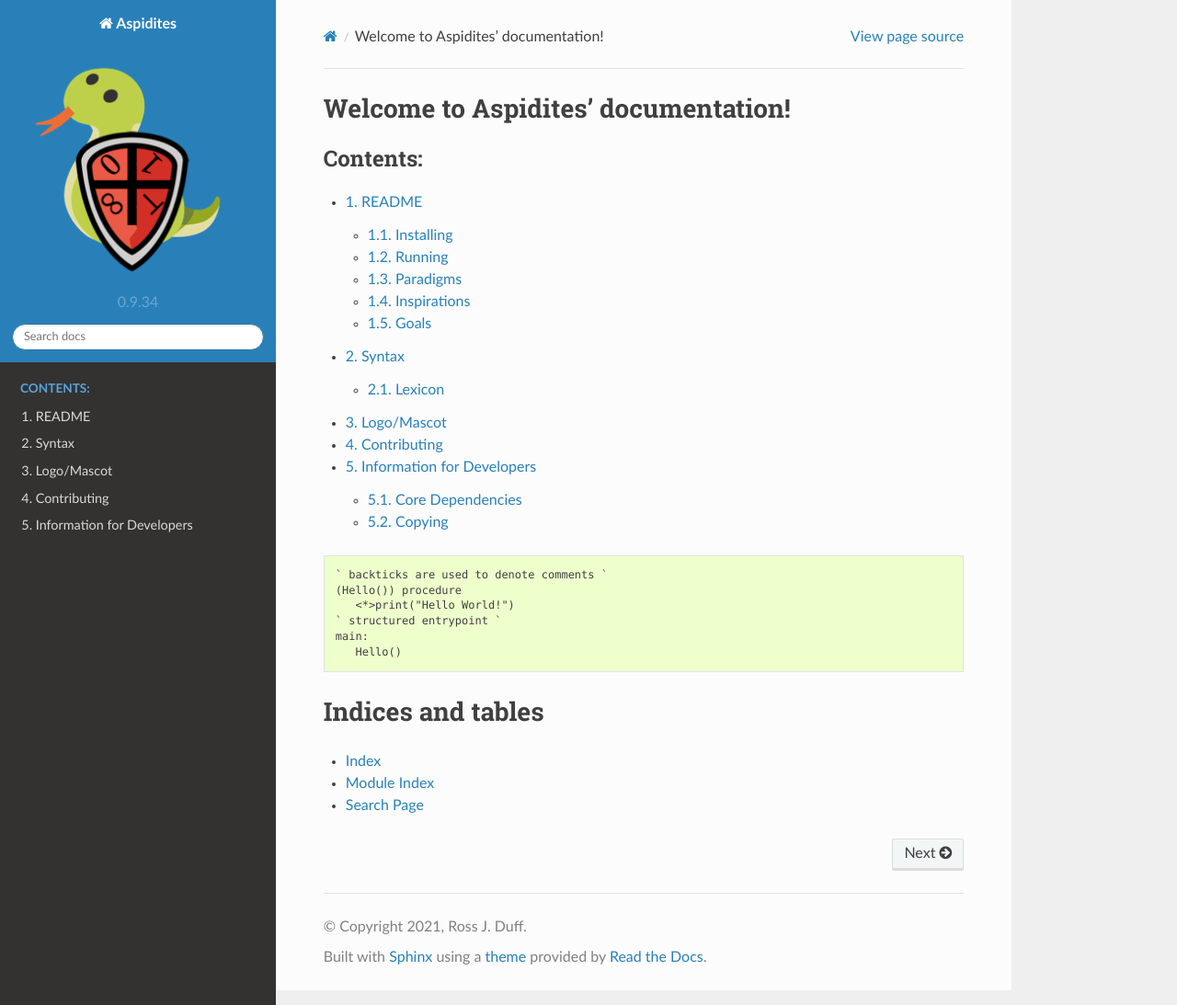
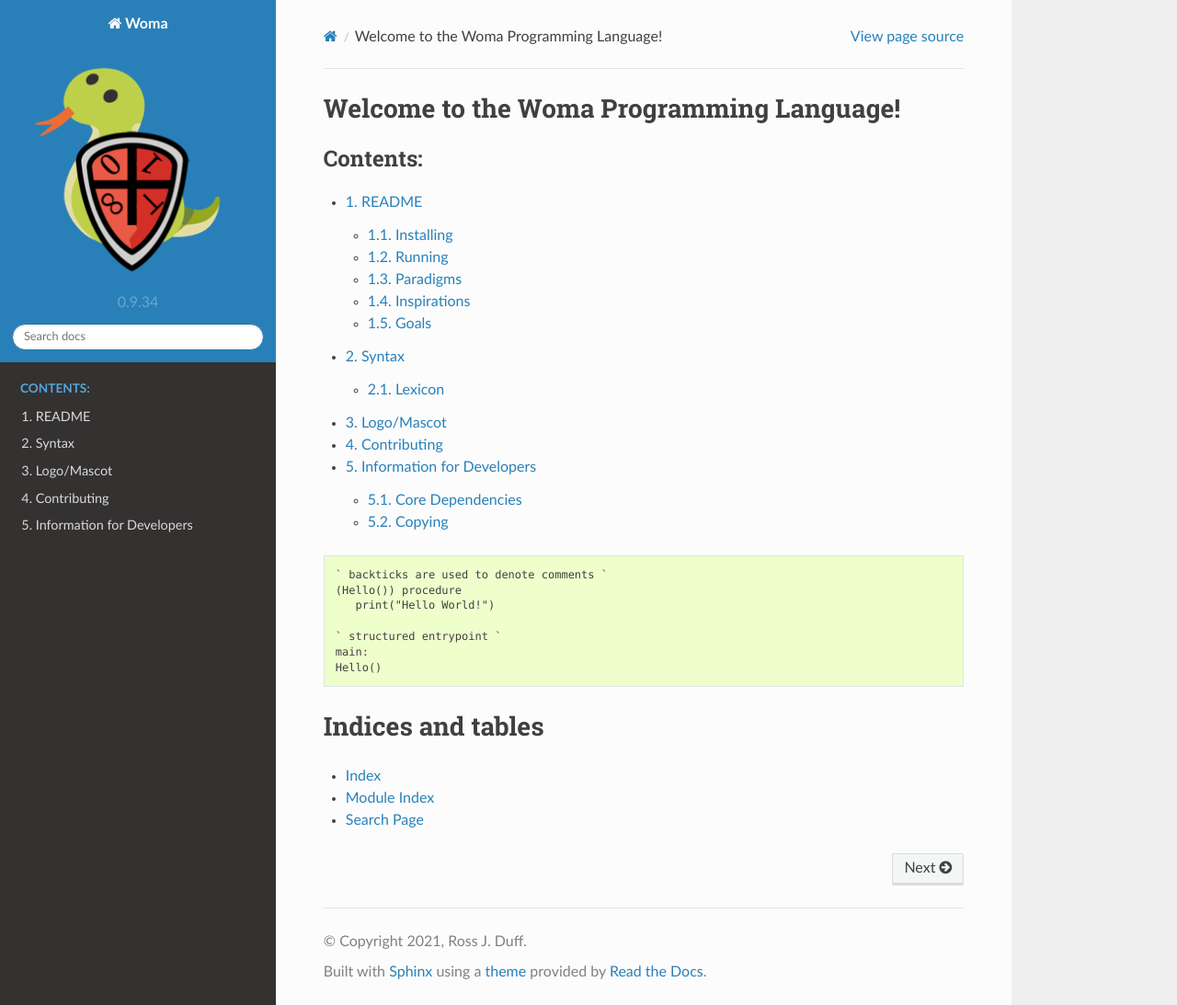
Before and after one commit to rjdbcm/Aspidites, a Sphinx documentation site: the page built from docs/index.rst, in a window 1280 px wide and 1093 px high. Shown: the whole window at 92% size. Built offline with Sphinx 7.4.7 and the Read the Docs theme 2.0.0, drawn with Linux system fonts in a browser that asks for light colours; the version number is read from the project's files by our own code.

Commit message:
fixed so docs talk about the language not the reference implementation.

```diff
--- a/docs/conf.py
+++ b/docs/conf.py
@@ -23,7 +23,7 @@ from Aspidites import __version__, __mimetype__
 
 # -- Project information -----------------------------------------------------
 
-project = 'Aspidites'
+project = 'Woma'
 copyright = '2021, Ross J. Duff'
 author = 'Ross J. Duff'
 
--- a/docs/index.rst
+++ b/docs/index.rst
@@ -3,8 +3,8 @@
    You can adapt this file completely to your liking, but it should at least
    contain the root `toctree` directive.
 
-Welcome to Aspidites' documentation!
-=====================================
+Welcome to the Woma Programming Language!
+=========================================
 
 .. toctree::
    :numbered:
@@ -18,10 +18,11 @@ Welcome to Aspidites' documentation!
 
    ` backticks are used to denote comments `
    (Hello()) procedure
-      <*>print("Hello World!")
+      print("Hello World!")
+
    ` structured entrypoint `
    main:
-      Hello()
+   Hello()
 
 
 Indices and tables
```
